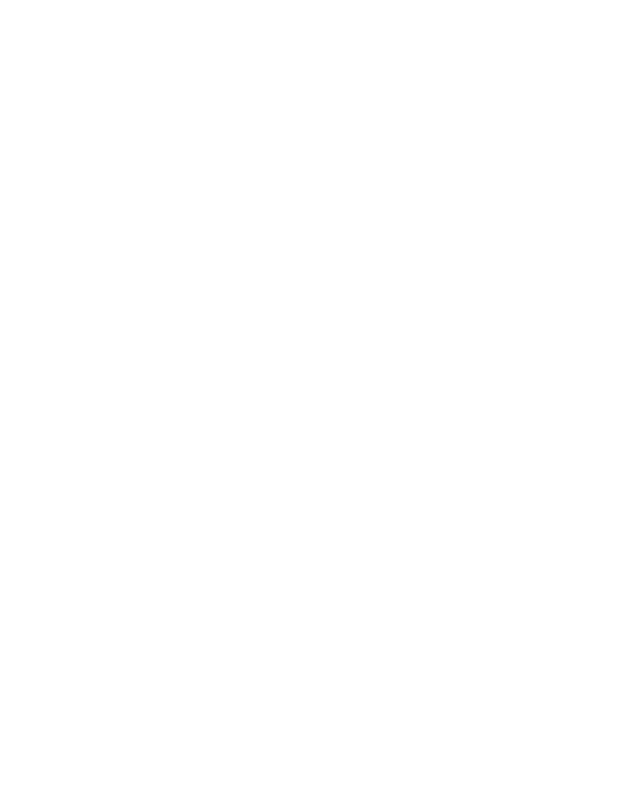
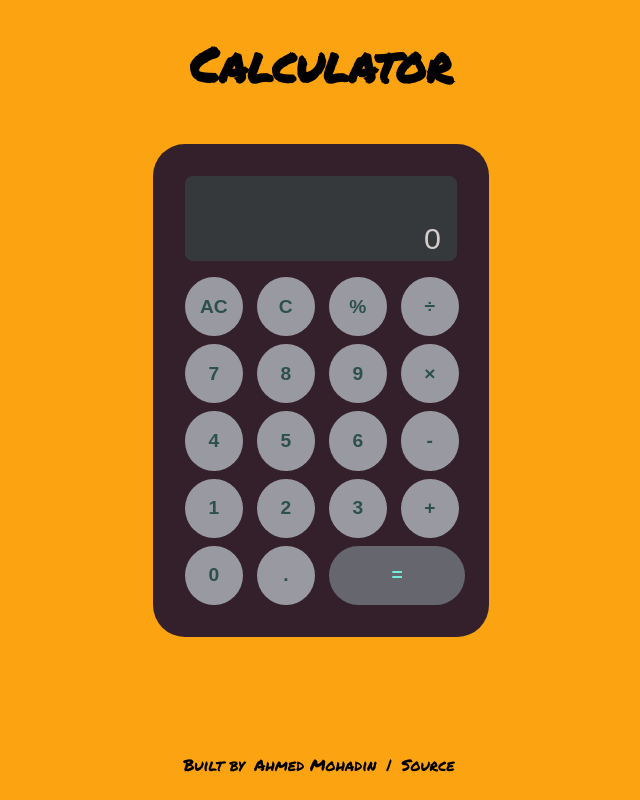
Before and after one commit to Ahmed-Mohadin/calculator, a plain HTML site: page index.html in a window 1280 px wide. Shown: the whole page, without its empty margins (319-959 px from the left). Drawn offline with Linux system fonts and the light colour scheme.

Commit message:
Ui design

```diff
--- a/index.html
+++ b/index.html
@@ -8,6 +8,50 @@
     <title>Calculator</title>
 </head>
 <body>
+    <header>
+        <h1 class="title">Calculator</h1>
+    </header>
+    <main>
+        <div class="calculator">
+            <div class="display-numbers">
+                <input type="text" data-previous disabled>
+                <input type="text" data-current value="0" disabled>
+            </div>
+            <div class="buttons">
+                <button data-all-clear>AC</button>
+                <button data-clear>C</button>
+                <button data-operator value="%">%</button>
+                <button data-operator value="÷">÷</button>
+
+                <button data-number value="7">7</button>
+                <button data-number value="8">8</button>
+                <button data-number value="9">9</button>
+                <button data-operator value="×">×</button>
+
+                <button data-number value="4">4</button>
+                <button data-number value="5">5</button>
+                <button data-number value="6">6</button>
+                <button data-operator value="-">-</button>
+
+                <button data-number value="1">1</button>
+                <button data-number value="2">2</button>
+                <button data-number value="3">3</button>
+                <button data-operator value="+">+</button>
+
+                <button data-number value="0">0</button>
+                <button data-decimal value=".">.</button>
+                <button data-equals>=</button>
+            </div>
+        </div>
+    </main>
+    <footer>
+        <p>
+            Built by
+            <a class="footer-link" href="https://github.com/Ahmed-Mohadin/" target="_blank">Ahmed Mohadin</a>
+            |
+            <a class="footer-link" href="https://github.com/Ahmed-Mohadin/etch-a-sketch" target="_blank">Source</a>
+        </p>
+    </footer>
     <script src="scripts/scripts.js"></script>
 </body>
 </html>
--- a/styles/styles.css
+++ b/styles/styles.css
@@ -0,0 +1,134 @@
+/* core */
+@import url('https://fonts.googleapis.com/css2?family=Permanent+Marker&display=swap');
+
+*{
+    padding: 0;
+    margin: 0;
+    box-sizing: border-box;
+}
+
+html{
+    font-family: 'Permanent Marker', cursive;
+    min-height: 100%;
+    position: relative;
+}
+body{
+    background-color: #FCA311;
+    color: #000;
+    margin-bottom: 100px;
+}
+
+/* headder */
+header{
+    display: flex;
+    justify-content: center;
+    align-items: center;
+    height: 8rem;
+}
+header .title{
+    font-size: 3em;
+}
+
+/* .calculator */
+.calculator{
+    margin: 0 auto;
+    margin-top: 1rem;
+    padding: 2rem;
+    width: 21rem;
+    border-radius: 2rem;
+    background-color: #33202A;
+}
+.calculator .buttons{
+    display: grid;
+    grid-template: repeat(5, 3.7rem) / repeat(4, 4rem);
+    grid-gap: 0.5rem;
+}
+.calculator [data-current]{
+    width: 100%;
+    height: 45px;
+    text-align: right;
+    padding: 0 0.5rem;
+    font-size: 1.9em;
+    margin-bottom: 1rem;
+    outline: none;
+    border-bottom-left-radius: 0.5rem;
+    border-bottom-right-radius: 0.5rem;
+    border: solid 0.5rem transparent;
+    background-color: #35393C;
+    color: #D7CDCC;
+}
+.calculator [data-previous]{
+    width: 100%;
+    height: 40px;
+    text-align: right;
+    padding: 0 0.5rem;
+    font-size: 1.2em;
+    outline: none;
+    border-top-left-radius: 0.5rem;
+    border-top-right-radius: 0.5rem;
+    border: solid 0.5rem transparent;
+    background-color: #35393C;
+    color: #648767;
+}
+.calculator [data-number], .calculator [data-operator],
+.calculator [data-decimal], .calculator [data-all-clear], .calculator [data-clear]{
+    width: 90%;
+    border-radius: 50%;
+    font-size: 1.2em;
+    font-weight: bold;
+    border: none;
+    cursor: pointer;
+    background-color: #9999A1;
+    color: #2C514C;
+}
+.calculator [data-equals]{
+    grid-column: span 2;
+    font-size: 1.2em;
+    font-weight: bold;
+    border: none;
+    cursor: pointer;
+    border-radius: 100px;
+    background-color: #66666E;
+    color: #73EEDC;
+}
+.calculator button{
+    position: relative;
+    transition: all 0.3s ease-in-out;
+    outline: none;
+}
+.calculator button:hover{
+    transform: translate(-0.2rem, -0.2rem);
+}
+.calculator [data-all-clear]:hover, .calculator [data-clear]:hover{
+    background-color: #D72638;
+    color: #FFF;
+}
+.calculator [data-operator]:hover, .calculator [data-equals]:hover{
+    background-color: #53FF45;
+    color: #000;
+}
+.calculator [data-number]:hover, .calculator [data-decimal]:hover{
+    background-color: #4C3B4D;
+    color: #FFF;
+}
+
+/* footer */
+footer{
+    position: absolute;
+    bottom: 0;
+    width: 100%;
+    padding-bottom: 1.5rem;
+    display: flex;
+    justify-content: center;
+    align-items: center;
+}
+
+footer a{
+    text-decoration: none;
+    color: #000;
+    border: solid 0.3rem transparent;
+}
+footer a:hover{
+    color: #FFF;
+    border-bottom-color: #FFF;
+}
```
